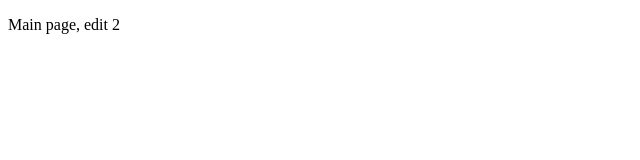
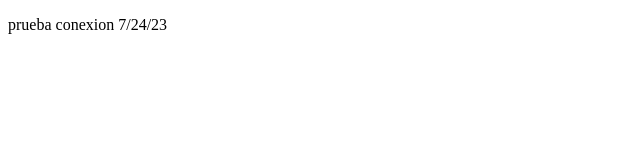
Before and after one commit to daviid0109/Curso-programacion-basica, a plain HTML site: page index.html in a window 1280 px wide. Shown: the full height of the page, 0-640 px from the left. Drawn offline with Linux system fonts and the light colour scheme.

Commit message:
prueba conexion 07/24/23

```diff
--- a/index.html
+++ b/index.html
@@ -6,6 +6,6 @@
     <title>Mokepon</title>
   </head>
   <body>
-    <p>Main page, edit 2</p>
+    <p>prueba conexion 7/24/23</p>
   </body>
 </html>
```
